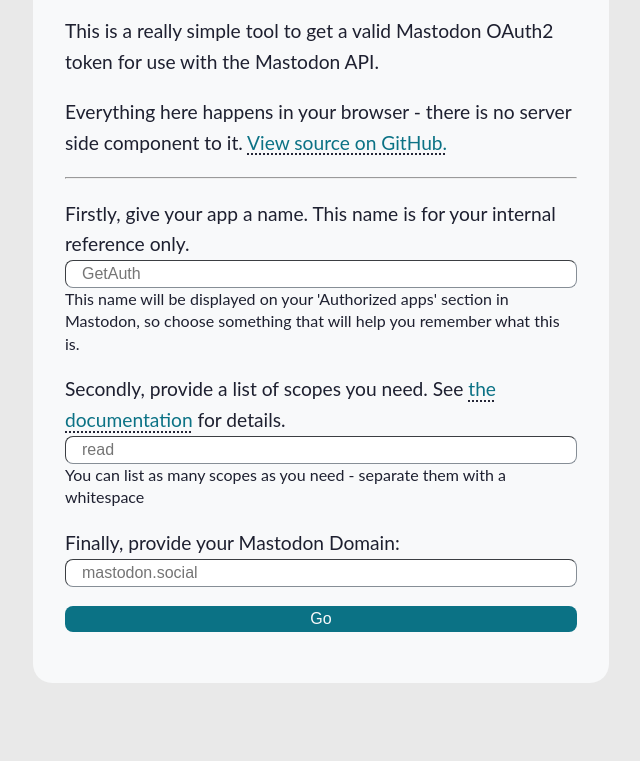
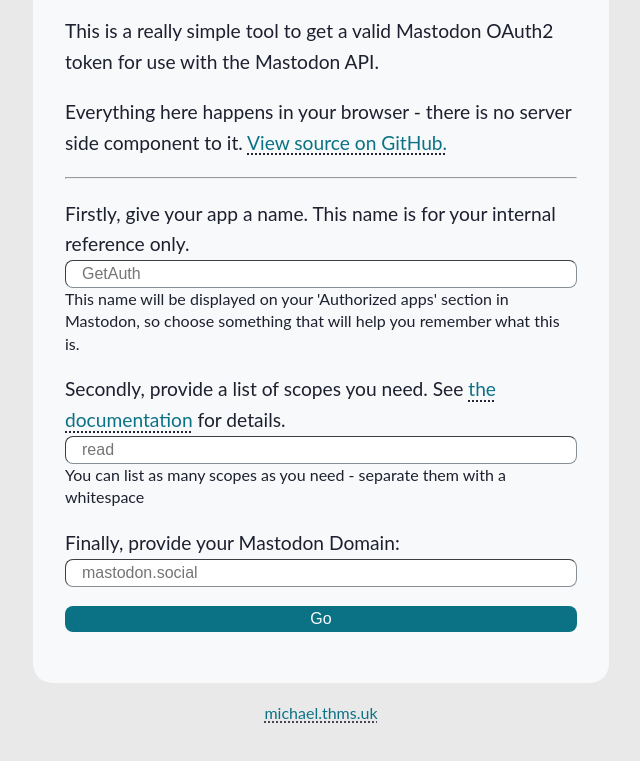
Before and after one commit to nanos/GetAuth, a plain HTML site: page index.html in a window 1280 px wide. Shown: the part 127-888 px from the top of the page, without its empty margins (319-959 px from the left). Before the commit the page ends 842 px from the top, so only its background shows below. Drawn offline with Linux system fonts and the light colour scheme; a web font is replaced by a local one.

Commit message:
add attribution

```diff
--- a/index.html
+++ b/index.html
@@ -47,8 +47,9 @@
                 <button type="submit">Go</button>
             </p>
         </form>
+
     </main>
-
+    <p><small style="text-align: center;"><a href="https://michael.thms.uk">michael.thms.uk</a></small></p>
     <script>
         document.getElementById('start').domain.value = sessionStorage.getItem('domain') ?? '';
         document.getElementById('start').scopes.value = sessionStorage.getItem('scopes') ?? '';
```
Also changed, not shown: return.html (+2 -0 lines).
